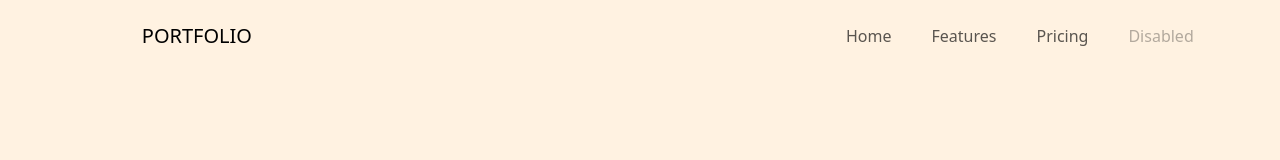
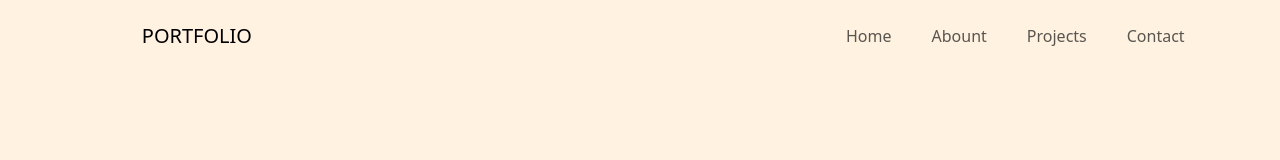
Before and after one commit to Laars1/portfolio, an Angular app: page / in a window 1280 px wide. Shown: the top 160 px of the page. Built offline with nearby package versions, Linux system fonts and the light colour scheme.

Commit message:
updated navbar

```diff
--- a/src/app/core/navbar/navbar.component.html
+++ b/src/app/core/navbar/navbar.component.html
@@ -10,27 +10,22 @@
     >
       <span class="navbar-toggler-icon"></span>
     </button>
-      <div [ngClass]="this.showMenuItems ? 'show' : ''" class="collapse navbar-collapse offset-sm-6 col-sm-4">
+    <div
+      [ngClass]="this.showMenuItems ? 'show' : ''"
+      class="collapse navbar-collapse offset-sm-6 col-sm-4"
+    >
       <ul class="navbar-nav text-center">
         <li class="nav-item active">
-            <a class="nav-link" href="#"
-              >Home</a
-            >
+          <a class="nav-link" href="#">Home</a>
         </li>
         <li class="nav-item">
-            <a class="nav-link" href="#">Features</a>
+          <a class="nav-link" href="#">Abount</a>
         </li>
         <li class="nav-item">
-            <a class="nav-link" href="#">Pricing</a>
+          <a class="nav-link" href="#">Projects</a>
         </li>
         <li class="nav-item">
-            <a
-              class="nav-link disabled"
-              href="#"
-              tabindex="-1"
-              aria-disabled="true"
-              >Disabled</a
-            >
+          <a class="nav-link">Contact</a>
         </li>
       </ul>
     </div>
--- a/src/app/core/navbar/navbar.component.scss
+++ b/src/app/core/navbar/navbar.component.scss
@@ -10,4 +10,5 @@ body{
 nav.navbar {
     background-color: var(--background-primary);
     border-bottom: var(--navbar-border-bottom);
+    // font-weight: bold;
 }
```
Lines whose indentation alone changed are shown as unchanged.
